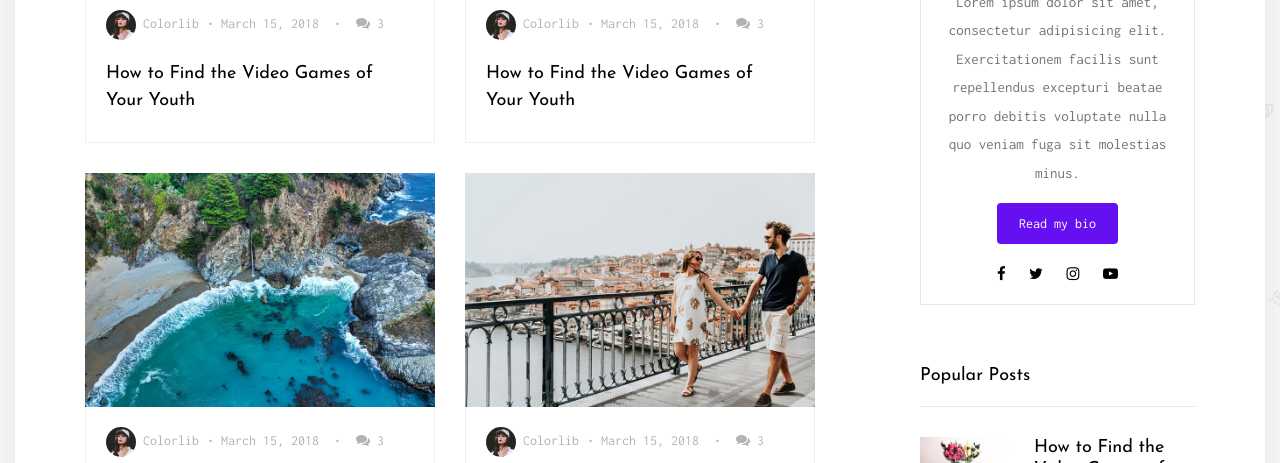
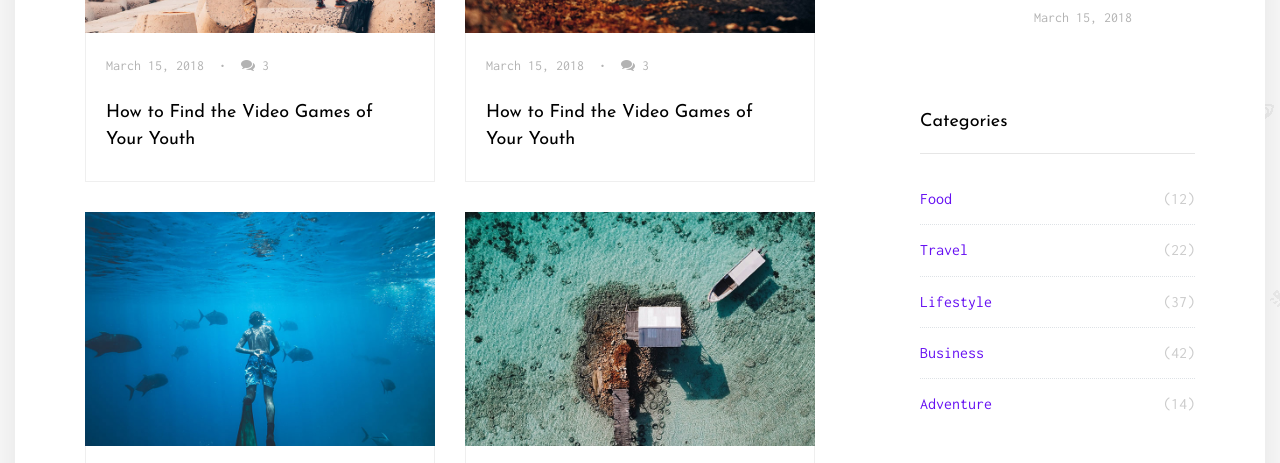
Before and after one commit to shopify-plus/shopify-plus.github.io, a plain HTML site: page index.html in a window 1280 px wide. Shown: the part 2024-2487 px from the top of the page. Drawn offline with Linux system fonts and the light colour scheme; files whose address does not match are found by name.

Commit message:
added to html

```diff
--- a/index.html
+++ b/index.html
@@ -114,7 +114,7 @@
                       <span class="category mb-5">Food</span>
                       <div class="post-meta">
 
-                        <span class="author mr-2"><img src="images/person_1.jpg" alt="Colorlib"> Colorlib</span>&bullet;
+                        <!-- <span class="author mr-2"><img src="images/person_1.jpg" alt="Colorlib"> Colorlib</span>&bullet; -->
                         <span class="mr-2">March 15, 2018 </span> &bullet;
                         <span class="ml-2"><span class="fa fa-comments"></span> 3</span>
 
@@ -130,7 +130,7 @@
                       <span class="category mb-5">Travel</span>
                       <div class="post-meta">
 
-                        <span class="author mr-2"><img src="images/person_1.jpg" alt="Colorlib"> Colorlib</span>&bullet;
+                        <!-- <span class="author mr-2"><img src="images/person_1.jpg" alt="Colorlib"> Colorlib</span>&bullet; -->
                         <span class="mr-2">March 15, 2018 </span> &bullet;
                         <span class="ml-2"><span class="fa fa-comments"></span> 3</span>
 
@@ -146,7 +146,7 @@
                       <span class="category mb-5">Sports</span>
                       <div class="post-meta">
 
-                        <span class="author mr-2"><img src="images/person_1.jpg" alt="Colorlib"> Colorlib</span>&bullet;
+                        <!-- <span class="author mr-2"><img src="images/person_1.jpg" alt="Colorlib"> Colorlib</span>&bullet; -->
                         <span class="mr-2">March 15, 2018 </span> &bullet;
                         <span class="ml-2"><span class="fa fa-comments"></span> 3</span>
 
@@ -182,7 +182,7 @@
                     <img src="images/img_5.jpg" alt="Image placeholder">
                     <div class="blog-content-body">
                       <div class="post-meta">
-                        <span class="author mr-2"><img src="images/person_1.jpg" alt="Colorlib"> Colorlib</span>&bullet;
+                        <!-- <span class="author mr-2"><img src="images/person_1.jpg" alt="Colorlib"> Colorlib</span>&bullet; -->
                         <span class="mr-2">March 15, 2018 </span> &bullet;
                         <span class="ml-2"><span class="fa fa-comments"></span> 3</span>
                       </div>
@@ -195,7 +195,7 @@
                     <img src="images/img_6.jpg" alt="Image placeholder">
                     <div class="blog-content-body">
                       <div class="post-meta">
-                        <span class="author mr-2"><img src="images/person_1.jpg" alt="Colorlib"> Colorlib</span>&bullet;
+                        <!-- <span class="author mr-2"><img src="images/person_1.jpg" alt="Colorlib"> Colorlib</span>&bullet; -->
                         <span class="mr-2">March 15, 2018 </span> &bullet;
                         <span class="ml-2"><span class="fa fa-comments"></span> 3</span>
                       </div>
@@ -209,7 +209,7 @@
                     <img src="images/img_7.jpg" alt="Image placeholder">
                     <div class="blog-content-body">
                       <div class="post-meta">
-                        <span class="author mr-2"><img src="images/person_1.jpg" alt="Colorlib"> Colorlib</span>&bullet;
+                        <!-- <span class="author mr-2"><img src="images/person_1.jpg" alt="Colorlib"> Colorlib</span>&bullet; -->
                         <span class="mr-2">March 15, 2018 </span> &bullet;
                         <span class="ml-2"><span class="fa fa-comments"></span> 3</span>
                       </div>
@@ -222,7 +222,7 @@
                     <img src="images/img_8.jpg" alt="Image placeholder">
                     <div class="blog-content-body">
                       <div class="post-meta">
-                        <span class="author mr-2"><img src="images/person_1.jpg" alt="Colorlib"> Colorlib</span>&bullet;
+                        <!-- <span class="author mr-2"><img src="images/person_1.jpg" alt="Colorlib"> Colorlib</span>&bullet; -->
                         <span class="mr-2">March 15, 2018 </span> &bullet;
                         <span class="ml-2"><span class="fa fa-comments"></span> 3</span>
                       </div>
@@ -236,7 +236,7 @@
                     <img src="images/img_9.jpg" alt="Image placeholder">
                     <div class="blog-content-body">
                       <div class="post-meta">
-                        <span class="author mr-2"><img src="images/person_1.jpg" alt="Colorlib"> Colorlib</span>&bullet;
+                        <!-- <span class="author mr-2"><img src="images/person_1.jpg" alt="Colorlib"> Colorlib</span>&bullet; -->
                         <span class="mr-2">March 15, 2018 </span> &bullet;
                         <span class="ml-2"><span class="fa fa-comments"></span> 3</span>
                       </div>
@@ -249,7 +249,7 @@
                     <img src="images/img_10.jpg" alt="Image placeholder">
                     <div class="blog-content-body">
                       <div class="post-meta">
-                        <span class="author mr-2"><img src="images/person_1.jpg" alt="Colorlib"> Colorlib</span>&bullet;
+                        <!-- <span class="author mr-2"><img src="images/person_1.jpg" alt="Colorlib"> Colorlib</span>&bullet; -->
                         <span class="mr-2">March 15, 2018 </span> &bullet;
                         <span class="ml-2"><span class="fa fa-comments"></span> 3</span>
                       </div>
@@ -263,7 +263,7 @@
                     <img src="images/img_11.jpg" alt="Image placeholder">
                     <div class="blog-content-body">
                       <div class="post-meta">
-                        <span class="author mr-2"><img src="images/person_1.jpg" alt="Colorlib"> Colorlib</span>&bullet;
+                        <!-- <span class="author mr-2"><img src="images/person_1.jpg" alt="Colorlib"> Colorlib</span>&bullet; -->
                         <span class="mr-2">March 15, 2018 </span> &bullet;
                         <span class="ml-2"><span class="fa fa-comments"></span> 3</span>
                       </div>
@@ -276,7 +276,7 @@
                     <img src="images/img_12.jpg" alt="Image placeholder">
                     <div class="blog-content-body">
                       <div class="post-meta">
-                        <span class="author mr-2"><img src="images/person_1.jpg" alt="Colorlib"> Colorlib</span>&bullet;
+                        <!-- <span class="author mr-2"><img src="images/person_1.jpg" alt="Colorlib"> Colorlib</span>&bullet; -->
                         <span class="mr-2">March 15, 2018 </span> &bullet;
                         <span class="ml-2"><span class="fa fa-comments"></span> 3</span>
                       </div>
```
